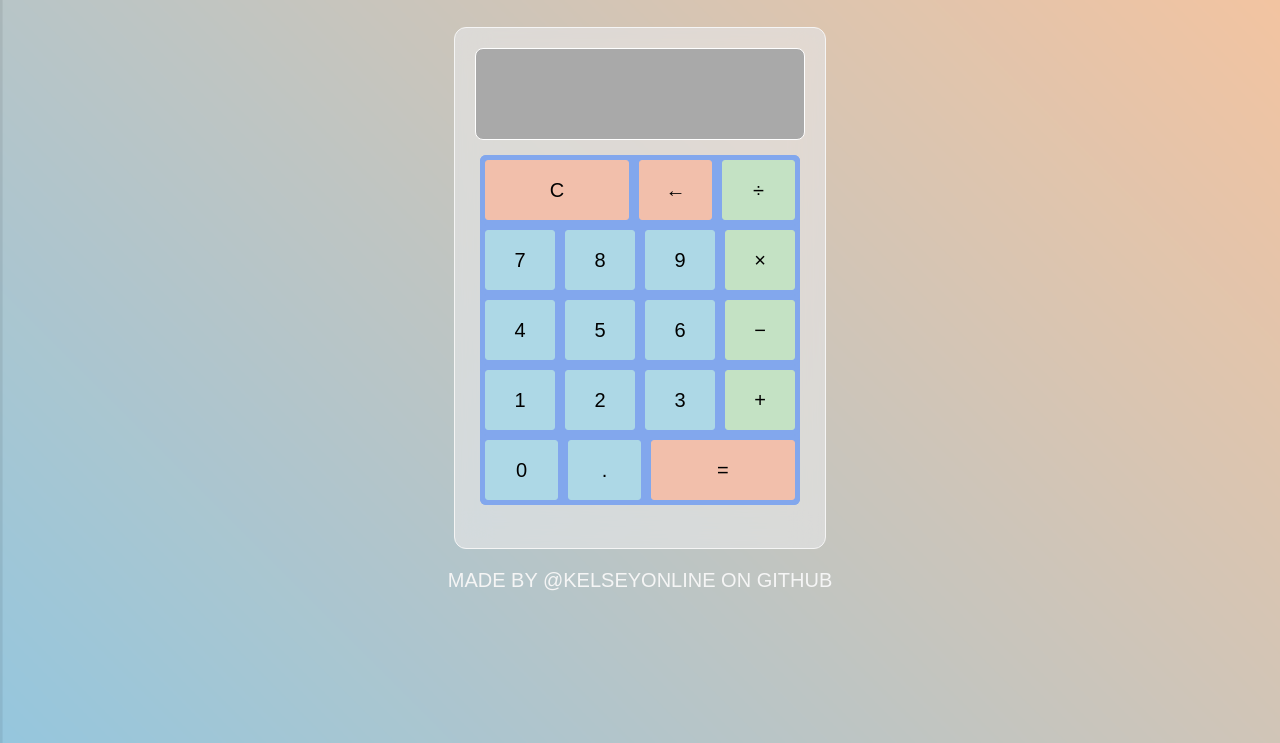
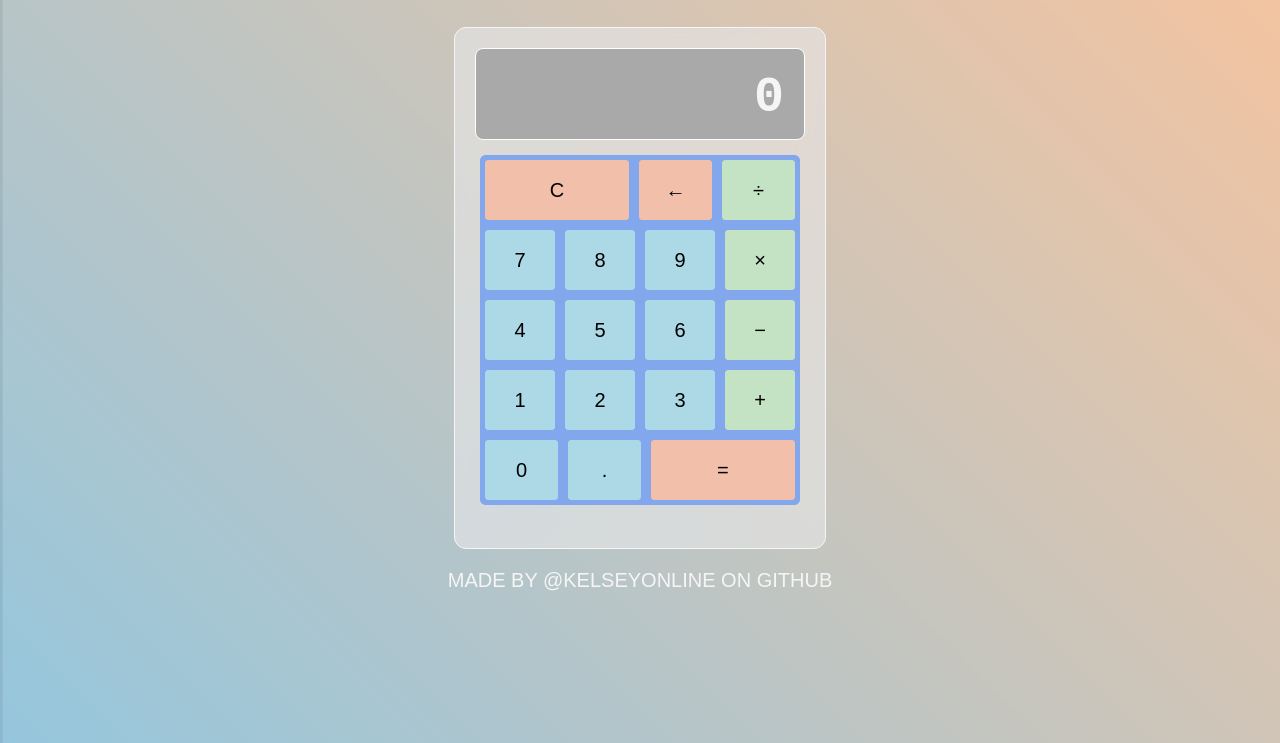
Before and after one commit to kelseyonline/odin-calculator, a plain HTML site: page index.html in a window 1280 px wide. Shown: the part 57-800 px from the top of the page. Drawn offline with Linux system fonts and the light colour scheme.

Commit message:
Add placeholder value in HTML

```diff
--- a/index.html
+++ b/index.html
@@ -9,7 +9,9 @@
 <body>
 <h1 class="hero">ODIN CALCULATOR</h1>
 <div class="body">
-    <div class="screen"></div>
+    <div class="screen">
+        <h1 id="display-value">0</h1>
+    </div>
     <div class="buttons">
         <div class="row" id="top-row">
             <button class="calc-button" id="clear">C</button>
--- a/style.css
+++ b/style.css
@@ -35,6 +35,12 @@ h1 {
     height: 90px;
     border-radius: 8px;
     border: 1px solid white;
+}
+
+#display-value {
+    font-size: 50px;
+    text-align: right;
+    font-family:'Courier New', Courier, monospace;
 }
 
 .buttons {
```
Also changed, not shown: script.js (+30 -0 lines).
